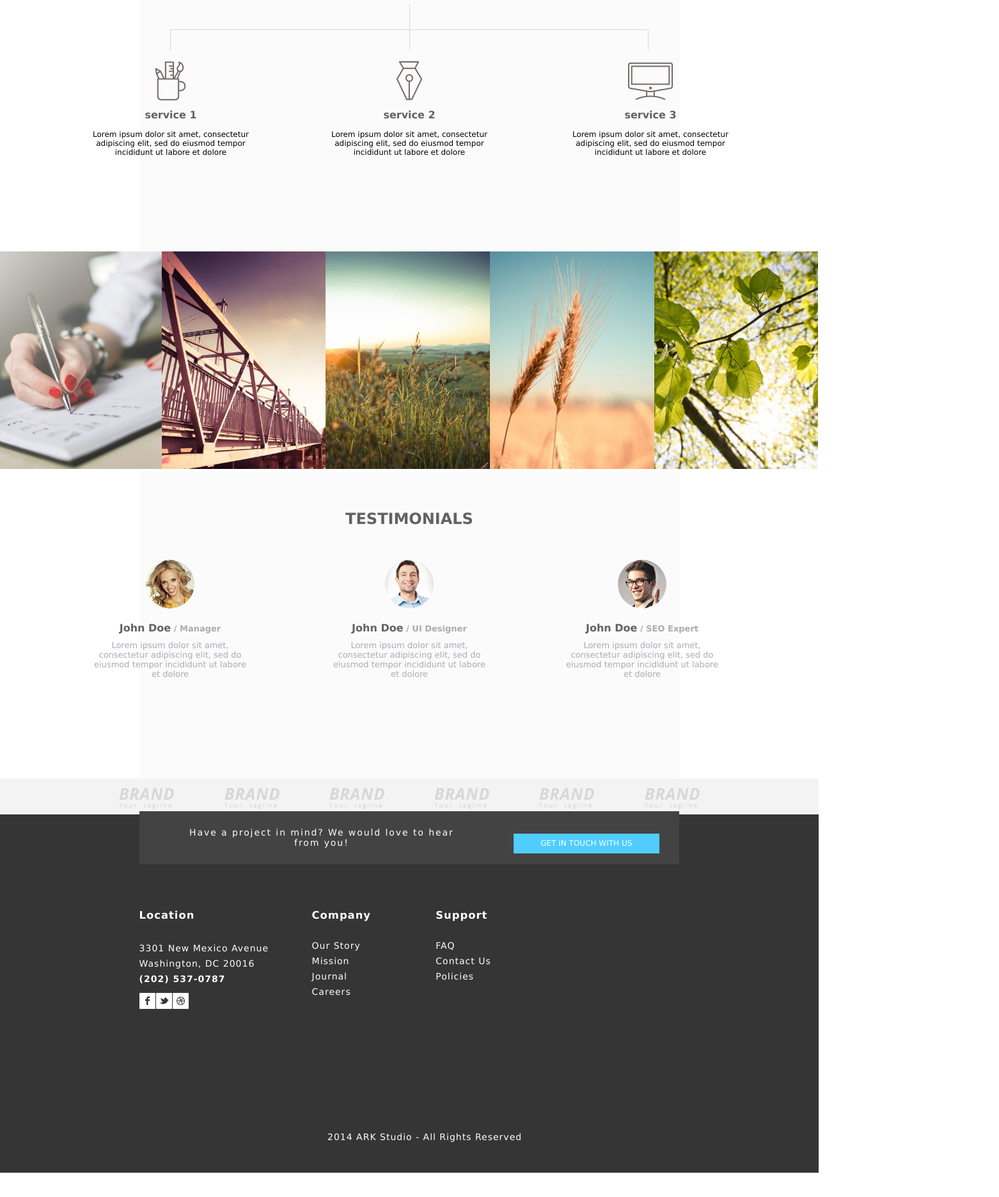
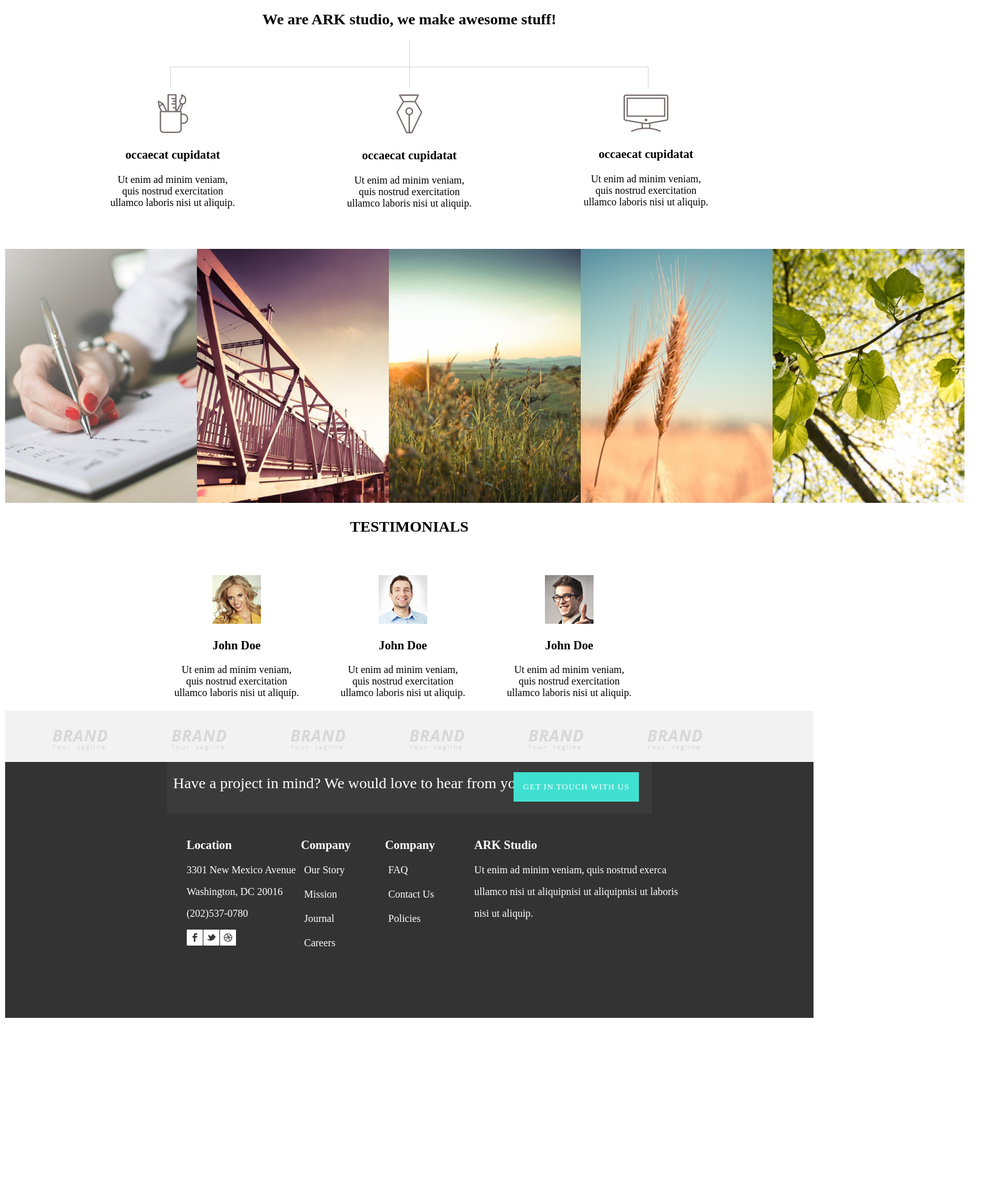
Before and after one commit to 9akash/ark-studio, a plain HTML site: page index.html in a window 1280 px wide. Shown: the part 847-2718 px from the top of the page at 64% size, 1562 px wide, since content can reach past the window. Before the commit the page ends 2680 px from the top, so only its background shows below. Drawn offline with Linux system fonts and the light colour scheme; files whose address does not match are found by name.

Commit message:
Sprint-1
Error solved-3

```diff
--- a/index.html
+++ b/index.html
@@ -1,175 +1,153 @@
-<html lang="en">
+<!DOCTYPE html>
+<html>
     <head>
-    <meta charset="UTF-8" />
-    <meta name="viewport" content="width=device-width, initial-scale=1.0" />
-    <meta http-equiv="X-UA-Compatible" content="ie=edge" />
-    <link rel="stylesheet" href="styles/main.css" />
-    <title>ARK Studio</title>
+        <link href="styles/main.css" type="text/css" rel="stylesheet">
+        <meta charset="utf-8">
+        <meta name="viewport" content="width=device-width, initial-scale=1.0">
     </head>
     <body>
-    <header class="header_nav">
+
+            <div class="box"><img src="img/billboard.jpg" class="hero"></div>
+
+
+            <header class="transparent_nav">
+
                     <nav class="nav_bar">
                         <ul id="nav_list">
-          <li id="nav_item_1"><a href="#">Our Story</a></li>
-          <li id="nav_item_2"><a href="#">Products</a></li>
-          <li id="nav_item_3"><a href="#">Journal</a></li>
-          <li id="nav_item_4"><a href="#">Contact</a></li>
+                            <li> <a id="nav_item_1">Our Story</a> </li>
+                            <li> <a id="nav_item_2">Products</a> </li>
+                            <li> <a id="nav_item_3">Journal</a> </li>
+                            <li> <a id="nav_item_4">Contact</a> </li>
                         </ul>
+                        <div class="pos"><img src="img/logo.png" height="83px"></div>
                     </nav>
-      <img class="logo" src="img/logo.png" alt="logo"/>
-
             </header>
-
-    <main>
             <section class="cta">
-        <div class="section_div">
-          <p id="cta_text">Have a project in mind? We would love to hear from you!</p>
-          <a href="#" id="cta_link">GET IN TOUCH WITH US</a>
+                    <p style="position: relative;left: 20px;font-size: 24px;" id="cta_text">
+                        Have a project in mind? We would love to hear from you!
+                    </p>
+                     <div>
+                         <a id="cta_link" href="#Get">GET IN TOUCH WITH US</a>
                      </div>
            </section>
+
+        <div class="servicesHead">
+
+               <h2 >We are ARK studio, we make awesome stuff!</h2>
+               <img src="img/separator.png">
+
+        </div>
+
            <section class="services wrapper">
-        <h1>We are ARK STUDIO, we make awesome stuff.
-        </h1>
-        <div>
-          <img src="img/separator.png" alt="separator"/>
-        </div>
+               <div class="services_wrapper">
+
                <ul>
-          <li style="left: -139px;">
-            <img src="img/s1.png" alt="service image 1" />
-            <h2 >
-              service 1
-            </h2>
-            <p >
-              Lorem ipsum dolor sit amet, consectetur adipiscing elit, sed do
-              eiusmod tempor incididunt ut labore et dolore
-            </p>
-          </li>
-          <li style="left: -20px;">
-            <img src="img/s2.png" alt="service image 2" />
-            <h2 >
-              service 2
-            </h2>
-            <p >
-              Lorem ipsum dolor sit amet, consectetur adipiscing elit, sed do
-              eiusmod tempor incididunt ut labore et dolore
-            </p>
-          </li>
-          <li style="left: 103px;">
-            <img src="img/s3.png" alt="service image 3" />
-            <h2 >
-              service 3
-            </h2>
-            <p >
-              Lorem ipsum dolor sit amet, consectetur adipiscing elit, sed do
-              eiusmod tempor incididunt ut labore et dolore
-            </p>
-          </li>
-        </ul>
-      </section>
-      <section class="recent_work">
-        <img src="img/w1.jpg" alt="w1" />
-        <img src="img/w2.jpg" alt="w2" />
-        <img src="img/w3.jpg" alt="w3" />
-        <img src="img/w4.jpg" alt="w4" />
-        <img src="img/w5.jpg" alt="w5" />
-      </section>
-      <section class="testimonials wrapper">
-        <h1 >
-          TESTIMONIALS
-        </h1>
-
-        <ul style="margin-bottom: 0px;">
-          <li id="nav_client1">
-            <img src="img/client1.jpg" />
-            <h4>
-              John Doe<span >
-                / Manager</span>
-            </h4>
-            <p>
-              Lorem ipsum dolor sit amet, consectetur adipiscing elit, sed do
-              eiusmod tempor incididunt ut labore et dolore
-            </p>
-          </li>
-          <li id="nav_client2">
-            <img src="img/client2.jpg" />
-            <h4>
-              John Doe<span >
-                / UI Designer</span>
-            </h4>
-            <p>
-              Lorem ipsum dolor sit amet, consectetur adipiscing elit, sed do
-              eiusmod tempor incididunt ut labore et dolore
-            </p>
-          </li>
-          <li id="nav_client3" >
-            <img src="img/client3.jpg" />
-            <h4>
-              John Doe<span >
-                / SEO Expert</span>
-            </h4>
-            <p>
-              Lorem ipsum dolor sit amet, consectetur adipiscing elit, sed do
-              eiusmod tempor incididunt ut labore et dolore
-            </p>
-          </li>
+                   <li> <img src="img/s1.png"><h3>occaecat cupidatat</h3><p>Ut enim ad minim veniam, quis nostrud exercitation ullamco laboris nisi ut aliquip.</p></li>
+                   <li> <img src="img/s2.png"><h3>occaecat cupidatat</h3><p>Ut enim ad minim veniam, quis nostrud exercitation ullamco laboris nisi ut aliquip.</p></li>
+                   <li> <img src="img/s3.png"><h3>occaecat cupidatat</h3><p>Ut enim ad minim veniam, quis nostrud exercitation ullamco laboris nisi ut aliquip.</p></li>
                </ul>
 
+               </div>
            </section>
-      <div class="client_brand">
-        <img src="img/client_logo.png" alt="client logo 1"/>
-        <img src="img/client_logo.png" alt="client logo 2" />
-        <img src="img/client_logo.png" alt="client logo 3"/>
-        <img src="img/client_logo.png" alt="client logo 4"/>
-        <img src="img/client_logo.png" alt="client logo 5"/>
-        <img src="img/client_logo.png" alt="client logo 6"/>
-        <div class="cta_div" >
-          <p id="cta_1">
-            Have a project in mind? We would love to hear from you!
-          </p>
-          <a href="#" id="cta_2">GET IN TOUCH WITH US</a>
+
+           <section class="recent_work">
+                      <div><img src="img/w1.jpg" width="300"></div>
+                      <div><img src="img/w2.jpg" width="300"></div>
+                      <div><img src="img/w3.jpg" width="300"></div>
+                      <div><img src="img/w4.jpg" width="300"></div>
+                      <div><img src="img/w5.jpg" width="300"></div>
+           </section>
+
+
+           <section class="testimonials wrapper">
+               <div class="testimonials_wrapper">
+               <div style="width: 100%; text-align: center;"><h2>TESTIMONIALS</h2></div>
+
+               <div class="flex_container3">
+
+                   <ul>
+                      <li><img src="img/client1.jpg"> <h3>John Doe</h3> <p>Ut enim ad minim veniam, quis nostrud exercitation ullamco laboris nisi ut aliquip.</p> </li>
+
+
+                      <li><img src="img/client2.jpg"> <h3>John Doe</h3> <p>Ut enim ad minim veniam, quis nostrud exercitation ullamco laboris nisi ut aliquip.</p> </li>
+
+
+
+                      <li><img src="img/client3.jpg"> <h3>John Doe</h3> <p>Ut enim ad minim veniam, quis nostrud exercitation ullamco laboris nisi ut aliquip.</p> </li>
+                   </ul>
+
+               </div>
+            </div>
+           </section>
+
+          <div class="transparent_foot">
+            <div class="flex_brand">
+                  <div><img src="img/client_logo.png"></div>
+                  <div><img src="img/client_logo.png"></div>
+                  <div><img src="img/client_logo.png"></div>
+                  <div><img src="img/client_logo.png"></div>
+                  <div><img src="img/client_logo.png"></div>
+                  <div><img src="img/client_logo.png"></div>
              </div>
           </div>
 
 
-    </main>
 
+            <div class="foot_widget">
+                           <div id="footer1">
+
+                                    <div class="cta2" style="padding-left: 10px; ">
+                                            <p id="">
+                                                Have a project in mind? We would love to hear from you!
+                                            </p>
+                                    </div>
+
+                                    <div>
+                                         <a id="cta2_link" href="#Get" >GET IN TOUCH WITH US</a>
+                                    </div>
+                           </div>
+                </div>
         <footer>
+            <div class="footer_widget">
+                               <div>
+                                   <h3>Location</h3>
+                                   <p>3301 New Mexico Avenue</p> <p>Washington, DC 20016 </p><p>(202)537-0780</p>
+                                   <img src="img/social.png" >
+                               </div>
 
-      <div class="footer_widget">
+                               <div>
+                                   <h3>Company</h3>
+
+                                   <ul id="comp_list">
+                                   <li id="comp_item_1"><a>Our Story</a></li>
+                                   <li id="comp_item_2"><a>Mission</a></li>
+                                   <li id="comp_item_3"><a>Journal</a></li>
+                                   <li id="comp_item_4"><a>Careers</a></li>
+                                   </ul>
 
 
-        <div class="footer_location">
-          <h3>Location</h3>
-          <address>
-            3301 New Mexico Avenue<br />
-            Washington, DC 20016<br />
-            <strong>(202) 537-0787</strong> <br />
-            <img src="img/social.png"  class="social_icons"/>
+                               </div>
 
-          </address>
+                               <div>
+                                    <h3>Company</h3>
+
+                                   <ul id="sup_list">
+                                       <li id="sup_item_1"><a>FAQ</a></li>
+                                       <li id="sup_item_2"><a>Contact Us</a></li>
+                                       <li id="sup_item_3"><a>Policies</a></li>
+                                   </ul>
+                               </div>
+
+                               <div>
+                                   <h3>ARK Studio</h3>
+                                   <p>Ut enim ad minim veniam, quis nostrud exerca</p> <p> ullamco nisi ut aliquipnisi ut aliquipnisi ut  laboris</P> <P>nisi ut aliquip.</p>
 
                                </div>
-        <div class="footer_company" >
-          <h3>Company</h3>
-          <ul id="comp_list">
-            <li  id="comp_item_1"><a href="#">Our Story</a></li>
-            <li  id="comp_item_2"><a href="#"> Mission</a></li>
-            <li  id="comp_item_3"><a href="#">Journal</a></li>
-            <li id="comp_item_4"><a href="#">Careers</a></li>
-          </ul>
-        </div>
-        <div class="footer_support">
-          <h3>Support</h3>
-          <ul style="padding: 0;margin: 0;">
-        </ul>
-            <li id="sup_item_1" ><a href="#"> FAQ</a></li>
-            <li id="sup_item_2" ><a href="#"> Contact Us</a></li>
-            <li id="sup_item_3" ><a href="#"> Policies</a></li>
             </div>
 
+                 <div>
+                       <p  class="rights">2014 ARK Studio - All Rights Reserved</p>
                 </div>
-    <p  class="rights">2014 ARK Studio - All Rights Reserved</p>
-
         </footer>
     </body>
 </html>
--- a/styles/main.css
+++ b/styles/main.css
@@ -1,324 +1,210 @@
-* {
-    box-sizing: border-box;
-  }
-
-  body {
-    margin: 0;
-    height: fit-content;
-  }
-
-  header {
+.transparent_nav{
+  background-color: rgba(255, 255, 255, 0.7);
+  position: absolute;
+  top: 0px;
+  width: 100%;
+  height: 81px;
   position: fixed;
-    top: 0;
-    left: 0;
-    background: rgba(255, 255, 255, 0.7);
-
-    width: 100%;
-    z-index: 10;
-  }
-
-  .logo {
-    float: left;
-    margin: 0 0 0 18rem;
-    color: white;
-    height: 3.5rem;
-  }
-
-  #header_div {
-    background-image: url(F:/Grey-Atom/sprint-1/ark-studio/img/billboard.jpg);
-    z-index: 5;
-  }
-
-  li,
-  a,
-  button {
-    font-family: Verdana, Geneva, Tahoma, sans-serif;
-    font-size: 12px;
-    text-decoration: none;
-  }
-
-  #nav_list,
-  li {
-    list-style: none;
-  }
-
-  .nav_bar {
-    float: right;
-    margin-right: 19rem;
-  }
-
-  .nav_bar li {
-    display: inline-block;
-    padding: 0 0.5rem;
-  }
-
-  a {
-    color: black;
-  }
-
-  .cta {
-    background-image: url(F:/Grey-Atom/sprint-1/ark-studio/img/billboard.jpg);
-    position: relative;
-    /* float: left; */
-    width: 100%;
-    height: 95%;
-    background-repeat: no-repeat;
-    background-size: cover;
-    z-index: -10;
-    display: block;
 }
 
 
+#nav_list{
+  list-style-type: none;
+  margin: 0;
+  padding: 0;
+  text-align: right;
 
-  #cta_text {
-    float: left;
-    margin-left: 20px;
-    font-size: 14px;
-    font-family: Verdana, Geneva, Tahoma, sans-serif;
+}
+ul li{
+  display: inline;
   color: black;
-    font-weight: lighter;
-    padding-top: 0.5%;
-    letter-spacing: 0.1rem;
+  padding: 10px ;
+  position: relative;
+  top: 32px;
+  right: 280px;
 }
 
-  #cta_link {
-    float: right;
-    margin-top: 1%;
+.pos{
+  position: absolute;
+  left:280px ;
+  top: -1px;
+}
+
+.hero{
+  max-width: 100%;
+  overflow: visible;
+}
+
+.cta{
+  display: block;
+  background-color:rgba(255, 255, 255, 0.7) ;
+  position: absolute;
+  top: 632px;
+  width: 100%;
+  height: 70px;
+}
+.cta div{
+  display: inline-block;
+  background-color: turquoise;
+  position: relative;
+  top: -60px;
+  left: 1113px;
+  height: 44px;
+  width: 273px;
+}
+.cta div a{
+  text-align: center;
+  position: relative;
+  left: 55px;
+  top: 12px;
   color: white;
   text-decoration: none;
-    margin-right: 1.5%;
-    padding: 0.5% 2.2%;
-    background-color: #50ccff;
-    font-weight: 500;
+  font-size: 13px;
+  letter-spacing: 1px;
 }
-
-  .section_div {
-    background: rgba(255, 255, 255, 0.7);
-    position: absolute;
-    top: 92%;
+.services_wrapper ul{
+  display: flex;
+  flex-flow: row nowrap;
   width: 100%;
-    height: 9%;
+  justify-content: center;
 }
-
-  .services {
-    display: block;
-    margin: 0 auto;
+.services_wrapper li{
+     width: 200px;
+     position: relative;
+     left: -40px;
+     top: -20px;
   text-align: center;
-    background: #fbfbfb;
-    position: relative;
-    width: 66%;
-    height: 60%;
+  padding-right: 85px;
+  padding-left: 85px
 }
-
-  .services h1 {
-      margin-top: 0px;margin-bottom: 5px; padding-top: 60px; color: #616264; font-family: Verdana, Geneva, Tahoma, sans-serif;
-  }
-
-  .services li {
-  position: relative;display: inline-block;
-  }
-
-  .services p {
-    width: 250px; margin-top: 0px;
-  }
-
-  .services h2 {
-    width: 250px; text-align: center; word-wrap: normal; font-size: medium; color: #616264; font-family: Verdana, Geneva, Tahoma, sans-serif;
-
-  }
-
-  .recent_work {
+.servicesHead{
+ text-align: center;
   width: 100%;
 }
 
-  .recent_work img {
-    width: 20.05%;
-    padding: 0;
-    margin: 0;
-    margin-left: -4px;
-    -webkit-transition: 0.3s ease-in-out;
-    transition: 0.3s ease-in-out;
+.flex_container{
+  display: flex;
+  flex-flow: row nowrap;
+  text-align: center;
+  justify-content: center;
+  left: 10px;
+}
+.flex_container > div{
+      width: 200px;
+      padding: 88px;
+}
+.recent_work{
+   display: flex;
+  flex-flow:row nowrap;
+  position: relative;
+  top: -0px;
+  width: 100%;
 }
 
-  .recent_work img:hover {
-    width: 19%;
+.recent_work > div{
+   width: 300px;
+}
+.recent_work > div:hover{
+  opacity: 0.7;
+}
+.testimonials_wrapper{
+  text-align: center;
+  position: relative;
+
+}
+.flex_container3>ul{
+ display: flex;
+  flex-flow: row nowrap;
+ justify-content: center;
+  width: 100%;
+  margin: 0 auto;
+  position: relative;
+  left: 250px
+}
+.flex_container3 li{
+ width: 200px;
+  padding-right: 50px;
 }
 
-  .testimonials {
-    display: block;
+.transparent_foot{
+  background-color: rgba(128, 128, 128,0.1);
+  width: 100%;
+  height: 81px;
+  position: relative;
+  top: 25px
+}
+.flex_brand{
+  display: flex;
+  flex-flow: row nowrap;
+  justify-content: center;
+  position: relative;
+  top: 30px;
+}
+.flex_brand>div{
+  padding-right: 100px;
+}
+.foot_widget{
+width: 100%;
+height: 400px;
+background-color: rgba(0,0,0,0.8);
+position: relative;
+
+  overflow: visible;
+}
+#footer1{
+background-color: rgba(128, 128, 128,0.1);
+  width: 60%;
+  height: 81px;
   margin: 0 auto;
-    text-align: center;
-    background: #fbfbfb;
-    position: relative;
-    width: 66%;
-    height: 60%;
-  }
-
-  .testimonials h1{
-    margin-top: 0px;margin-bottom: 50px; padding-top: 60px; color: #616264; font-family: Verdana, Geneva, Tahoma, sans-serif;
-  }
-
-  footer {
-    width: 100%;
-    height: 70%;
-    background: #353535;
-    margin: 0 auto;
-    color: white;
-    font-family: Verdana, Geneva, Tahoma, sans-serif;
-    font-size: 14px;
-    letter-spacing: 1px;
-    text-align: left;
-    padding-top: 5%;
-    margin-top:-92.5px;
-  }
-
-  .footer_widget li {
-    font-size: 14px;
-  }
-
-  .footer_widget {
-      height: 100%; width: 66%; margin: 0 auto;
 
 }
-
-  address {
-    line-height: 1.5rem;
-    font-size: 14px;
-    font-style: normal;
-    font-family: Verdana, Geneva, Tahoma, sans-serif;
+#cta2_link{
+  display: inline-block;
+  background-color: turquoise;
+  color: white;
+  text-decoration: none;
+  font-size: 13px;
+  letter-spacing: 1px;
+  padding: 15px;
+  float: right;
+  position: relative;
+  top: -35px;
+  right: 20px
 }
-
-  .footer_about p {
-    line-height: 1.5rem;
-    margin: 0;
+.cta2 p{
+  text-align: left;
+  position: relative;
+  top: 20px;
+  font-size: 24px;
+  color: white
 }
-
-  h3 {
-    margin-bottom: 30px;
+.footer_widget{
+   display: flex;
+  flex-flow: row nowrap;
+  justify-content: center;
+  width:100%;
+  align-content: space-between;
+  margin-left: 40px;
+  position: relative;
+  top: -300px
 }
-
-  .client_brand {
-    padding-top: 15px;
-    padding-bottom: 15px;
-    background-color: #f3f3f3;
-    text-align: center; width: 100%;
+.footer_widget>div{
+ padding-right: 8px;
+ color: white;
 }
-
-  .client_brand img {
-    padding-left: 2.9%;
-    padding-right: 2.9%;
+#comp_list,#sup_list{
+display: flex;
+flex-flow: column nowrap;
+  justify-content: center;
 }
-
-  h4 {
-    /* margin-top: 10px; */
-    margin-bottom: 0px;
-    width: 250px;
-    text-align: center;
-    word-wrap: normal;
-    font-size: medium;
-    color: #616264;
-    font-family: Verdana, Geneva, Tahoma, sans-serif;
+#comp_list li,#sup_list li{
+  text-align: left;
+  position: relative;
+  left: -45px;
+  top: -10px;
+  padding: px;
+  color: white;
 }
-  .footer_company a, .footer_support a {
-    text-decoration: none;
-    color: white;
-    font-family: Verdana, Geneva, Tahoma, sans-serif;
-    font-size: 14px;
-    letter-spacing: 1px;
-    text-align: left;
+.rights{
+  color: white; position: relative;top: 250px; right: 400px
 }
-
-
-  .footer_location,
-  .footer_company {
-    display: inline-block;
-    padding: 8%;
-    float: left;
-    padding-left: 0px;
-  }
-
-
-
-  .footer_support {
-    display: inline-block;
-    float: left;
-    padding: 8%;
-    padding-left: 4%;
-  }
-
-  .rights {
-    position: absolute;
-    margin-top: -5%;
-    left: 40%;
-  }
-
-  .footer_about {
-    display: inline-block;
-    float: left;
-    padding-top: 8%;
-    padding-bottom: 8%;
-    padding-left: 2%;
-
-  }
-
-  .social_icons {
-    margin-top: 10px;
-    background-image: url(F:/Grey-Atom/sprint-1/ark-studio/img/social.png);
-    background-repeat: no-repeat;
-    height: 25px;
-  }
-
-  .social_icons:hover {
-    background-image: url(F:/Grey-Atom/sprint-1/ark-studio/img/social_hover.png);
-  }
-
-  #cta_1 {
-    margin-top: 0; margin-bottom: 0; width: 60%; padding: 3%;  display: inline-block; letter-spacing: 0.12rem;
-  }
-
-  #comp_list {
-    padding: 0; margin: 0; font-size: 14px;
-  }
-
-  #cta_2 {
-  color: white; text-decoration: none; margin-left: 5%; padding: 1% 5%;  background-color: #50ccff;
-  }
-
-  #sup_item_1,#sup_item_2,#sup_item_3,#comp_item_1,#comp_item_2,#comp_item_3 {
-  padding-bottom: 8px;
-  padding-bottom: 8px;
-  padding-bottom: 8px;
-  }
-
-  .testimonials p{
-  width: 250px; margin-top: 10px; color: #aaabb6; font-size:small;
-
-  }
-
-  .testimonials img {
-  border-radius: 50%;
-  }
-
-  .testimonials span{
-  color:#aaabb6; font-size: small;
-  }
-
-  #nav_client1 {
-  position: relative;display: inline-block;left: -140px;
-  }
-
-  #nav_client2 {
-  display: inline-block;position: relative;left: -20px;
-  }
-
-  #nav_client3{
-  position: relative;display: inline-block;left: 90px;
-  }
-
-  .cta_div{
-  width: 100%;margin: 0 auto;background-color: #434343;position: relative;
-  color: white;
-  font-family: Verdana, Geneva, Tahoma, sans-serif;
-  font-size: 14px;
-  width: 66%;
-  }
```
Lines whose indentation alone changed are shown as unchanged.
